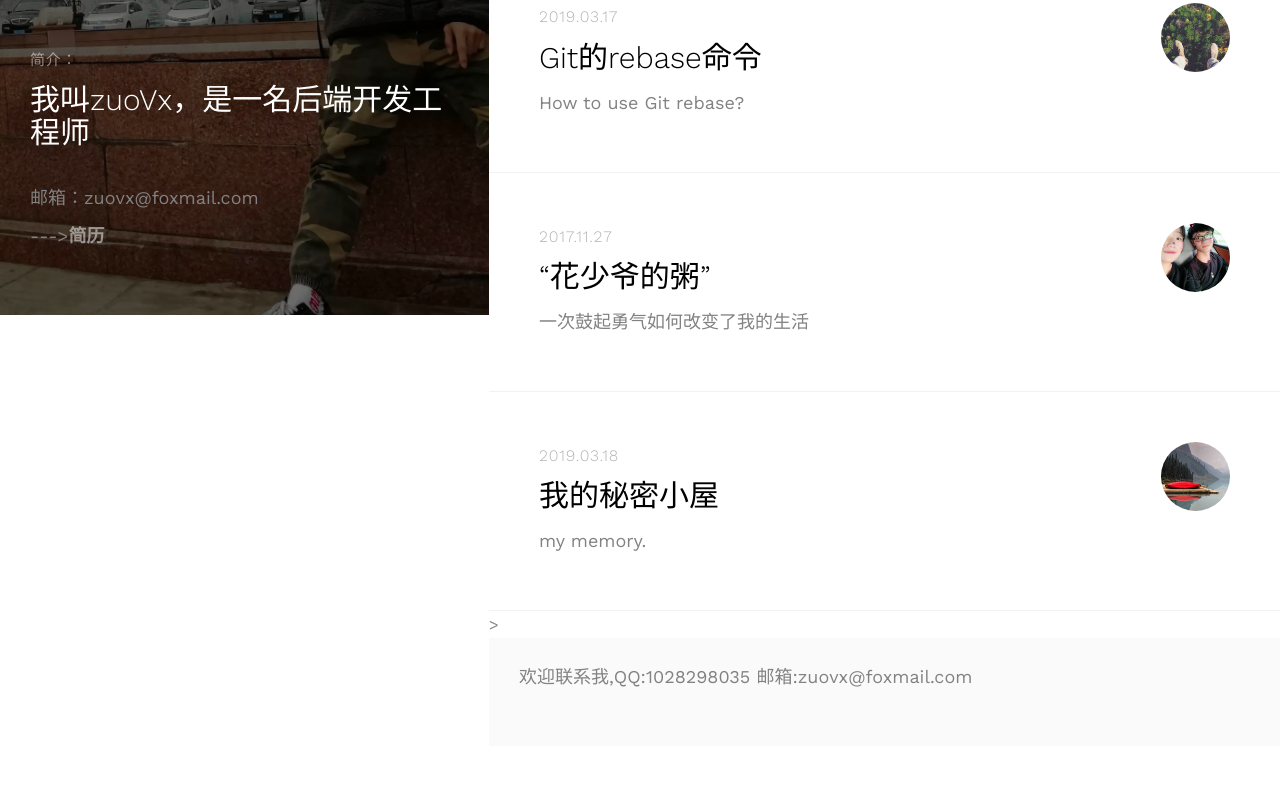
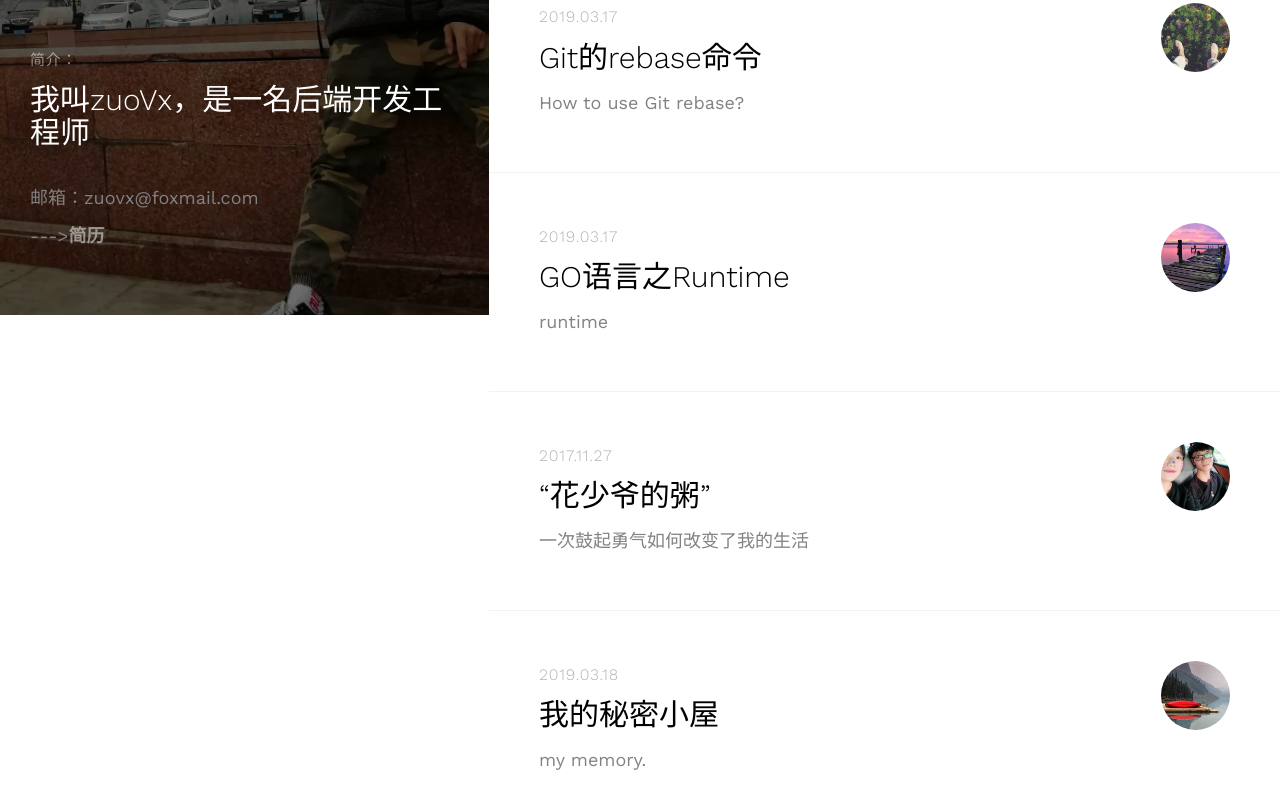
Before and after one commit to zzuuoo/zzuuoo.github.io, a plain HTML site: page index.html in a window 1280 px wide. Shown: the part 485-1296 px from the top of the page. Before the commit the page ends 1231 px from the top, so only its background shows below. Drawn offline with nearby package versions, Linux system fonts and the light colour scheme; files whose address does not match are found by name.

Commit message:
添加一篇go runtime 的博客，以及修改404页面文字

```diff
--- a/index.html
+++ b/index.html
@@ -88,6 +88,14 @@
 					</div>
 				</div>
 				<div class="fh5co-entry padding">
+						<img src="images/project-1.jpg" alt="Free HTML5 Bootstrap Template by ">
+						<div>
+							<span class="fh5co-post-date">2019.03.17</span>
+							<h2><a href="./blog/Go runtime.html">GO语言之Runtime</a></h2>
+							<p>runtime</p>
+						</div>
+					</div>
+				<div class="fh5co-entry padding">
 						<img src="images/we01.jpeg" alt="Free HTML5 Bootstrap Template by ">
 						<div>
 							<span class="fh5co-post-date">2017.11.27</span>
```
Also changed, not shown: 404.html (+1 -1 lines), blog/Go runtime.html (added, +9 -0 lines).
